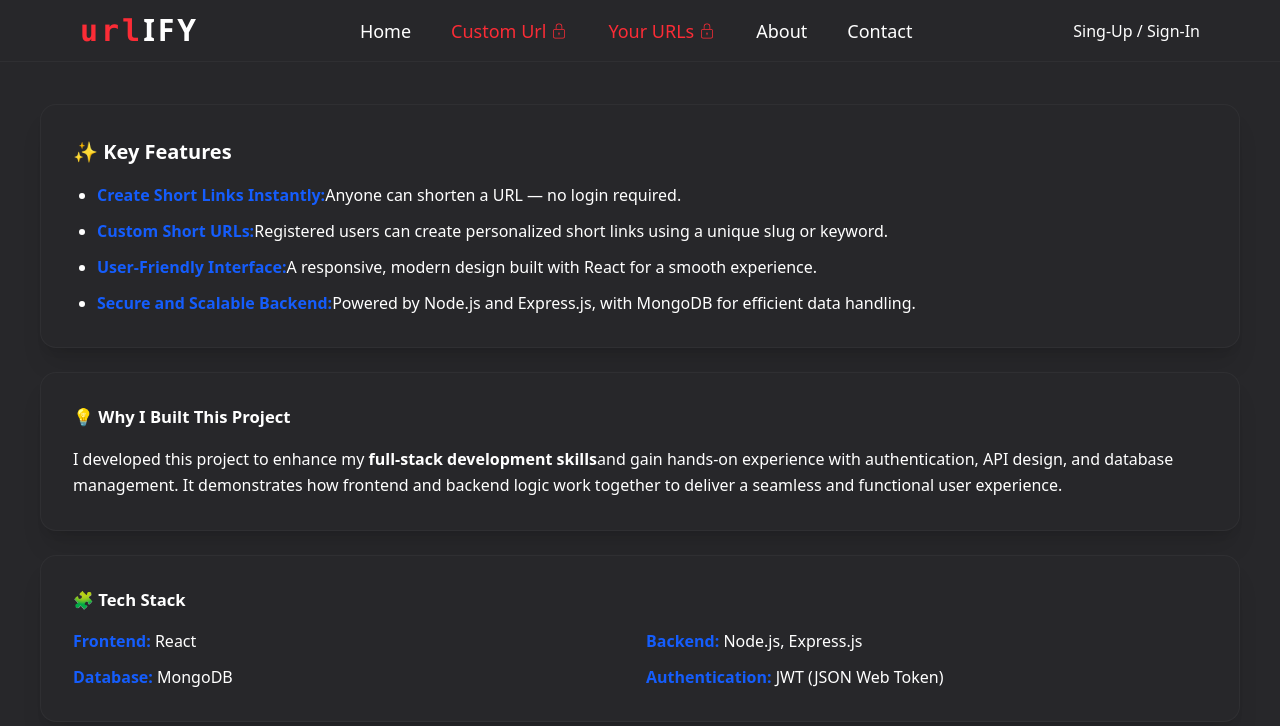
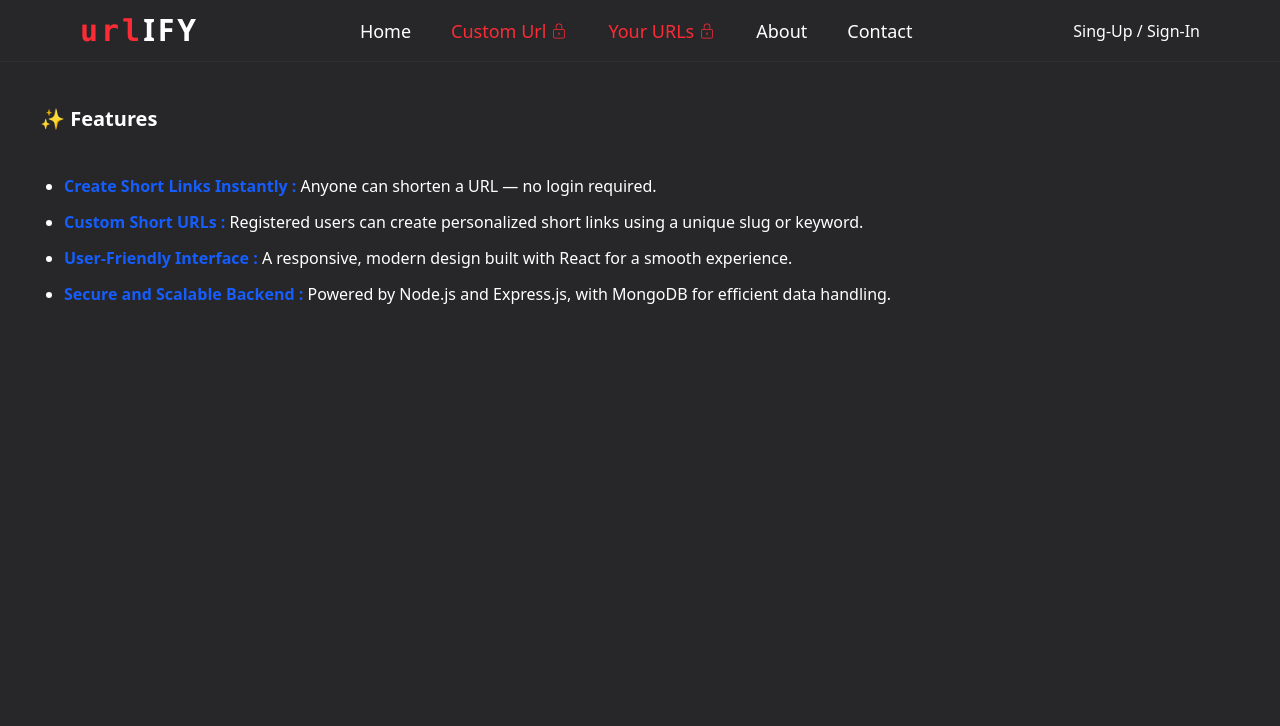
Before and after one commit to tuvarnitin/url-shortener, a React (Vite) app in the folder frontend/: page /about in a window 1280 px wide. Shown: the top 726 px of the page. Built offline with nearby package versions, Linux system fonts and the light colour scheme; no server answers.

Commit message:
Did some changes

```diff
--- a/frontend/navbars/Navbar.jsx
+++ b/frontend/navbars/Navbar.jsx
@@ -15,7 +15,7 @@ const Navbar = () => {
   return (
     <nav className="fixed top-0 left-0 w-full text-white py-3 lg:px-20 px-6  border-b-[1px] border-[#ffffff0a] bg-zinc-800">
       <div className="w-full h-full justify-between items-center bg-zinc-800 z-10 hidden lg:flex">
-        <h1 className="font-bold text-3xl tracking-widest"><Link to="/"><span className="text-red-500 font-mono">url</span>IFY</Link></h1>
+        <h1 className={`font-bold text-3xl tracking-widest`}><Link to="/"><span className={`font-mono  ${isLoggedIn ? "text-green-500 " : "text-red-500"}`}>url</span>IFY</Link></h1>
         <ul className="lg:flex gap-10 text-lg font-medium justify-center hidden">
           <li>
             <Link to="/">Home</Link>
--- a/frontend/pages/AboutPage.jsx
+++ b/frontend/pages/AboutPage.jsx
@@ -3,46 +3,25 @@ const AboutPage = () => {
   return (
     <div className='w-full min-h-[100dvh] bg-zinc-800 flex flex-col flex-wrap py-26
      justify-start px-10 gap-6 text-[max(.9vw,16px)]'>
-      <div className="text-left text-white bg-zinc-800 rounded-2xl p-8 border-[1px] border-[#ffffff0a] shadow-xl">
-        <h3 className="text-[max(1.3vw,20px)] font-semibold mb-4">✨ Key Features</h3>
+        <h3 className="text-[max(1.3vw,20px)] font-semibold mb-4">✨ Features</h3>
         <ul className="list-disc pl-6  space-y-3">
           <li>
-            <span className="font-semibold text-blue-600">Create Short Links Instantly:</span>
+            <span className="font-semibold text-blue-600">Create Short Links Instantly : </span>
             Anyone can shorten a URL — no login required.
           </li>
           <li>
-            <span className="font-semibold text-blue-600">Custom Short URLs:</span>
+            <span className="font-semibold text-blue-600">Custom Short URLs : </span>
             Registered users can create personalized short links using a unique slug or keyword.
           </li>
           <li>
-            <span className="font-semibold text-blue-600">User-Friendly Interface:</span>
+            <span className="font-semibold text-blue-600">User-Friendly Interface : </span>
             A responsive, modern design built with React for a smooth experience.
           </li>
           <li>
-            <span className="font-semibold text-blue-600">Secure and Scalable Backend:</span>
+            <span className="font-semibold text-blue-600">Secure and Scalable Backend : </span>
             Powered by Node.js and Express.js, with MongoDB for efficient data handling.
           </li>
         </ul>
-      </div>
-
-      <div className="text-left text-white bg-zinc-800 rounded-2xl p-8 border-[1px] border-[#ffffff0a] shadow-xl">
-        <h3 className="text-[max(1.3vw,16px)] font-semibold mb-4">💡 Why I Built This Project</h3>
-        <p className=" leading-relaxed">
-          I developed this project to enhance my <span className="font-semibold">full-stack development skills</span>
-          and gain hands-on experience with authentication, API design, and database management.
-          It demonstrates how frontend and backend logic work together to deliver a seamless and functional user experience.
-        </p>
-      </div>
-
-      <div className="text-left text-white bg-zinc-800 rounded-2xl p-8 border-[1px] border-[#ffffff0a] shadow-xl">
-        <h3 className="text-[max(1.3vw,16px)] font-semibold mb-4">🧩 Tech Stack</h3>
-        <ul className="grid grid-cols-1 sm:grid-cols-2 gap-3">
-          <li><span className="font-semibold text-blue-600">Frontend:</span> React</li>
-          <li><span className="font-semibold text-blue-600">Backend:</span> Node.js, Express.js</li>
-          <li><span className="font-semibold text-blue-600">Database:</span> MongoDB</li>
-          <li><span className="font-semibold text-blue-600">Authentication:</span> JWT (JSON Web Token)</li>
-        </ul>
-      </div>
     </div>
   )
 }
```
